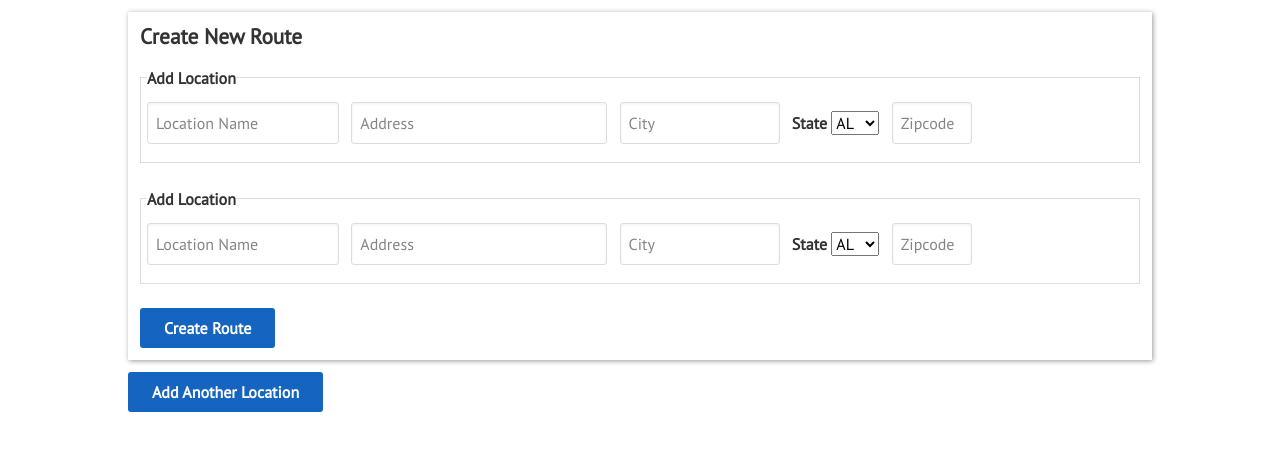
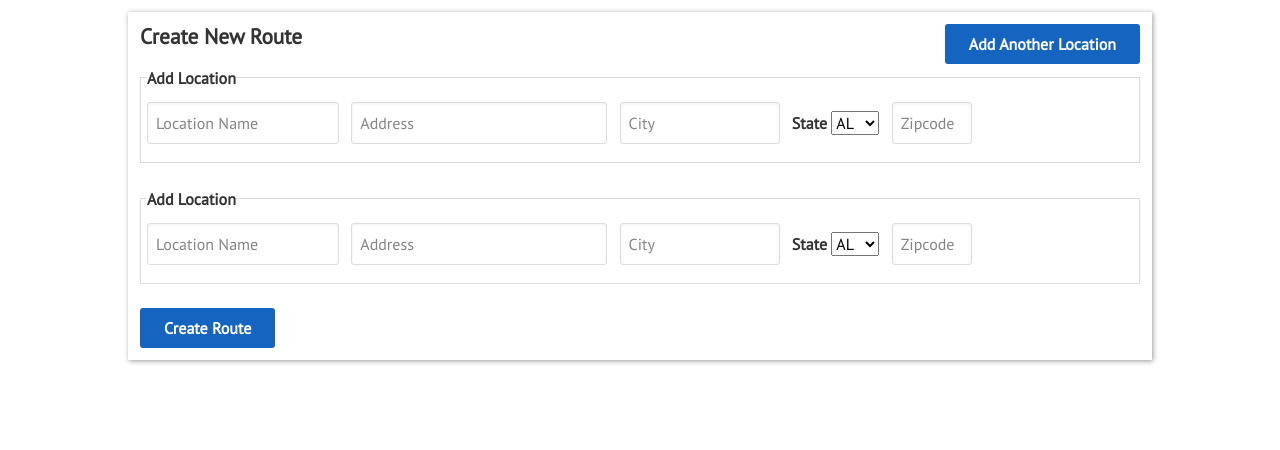
Before and after one commit to donaldsonjulia/Planscape, a website: page index.html in a window 1280 px wide. Drawn offline with nearby package versions, Linux system fonts and the light colour scheme; some packages are replaced by stand-ins of ours; no server answers; a script that the page names is missing.

Commit message:
updated styling position of add location button

```diff
--- a/src/styles/partials/_create-route.scss
+++ b/src/styles/partials/_create-route.scss
@@ -16,6 +16,7 @@ form {
 
   width: 100%;
   padding: $small-spacing;
+  position: relative;
   margin: $small-spacing 0;
   box-shadow: 1px 1px 5px $medium-gray;
 
@@ -63,5 +64,11 @@ form {
 
 }
 
+#addLocBtn {
+  position: absolute;
+  top: $small-spacing;
+  right: $small-spacing;
+}
+
 
 }
--- a/src/templates/create.html
+++ b/src/templates/create.html
@@ -4,8 +4,9 @@
     <div class="create-route-container">
         <form name="createRouteForm">
           <h3>Create New Route</h3>
-            <fieldset name="locationA" ng-repeat="index in create.fieldsets">
-                <legend for="locationA">Add Location</legend>
+          <button id="addLocBtn" ng-click="create.addFieldset()">Add Another Location</button>
+            <fieldset name="location" ng-repeat="index in create.fieldsets">
+                <legend for="location">Add Location</legend>
                 <label for="name">Name</label>
                 <input name="name" type="text" placeholder="Location Name">
                 <label for="address">Address</label>
@@ -21,6 +22,6 @@
             </fieldset>
             <button id="createRouteBtn" type="submit">Create Route</button>
         </form>
-        <button id="addLocBtn" ng-click="create.addFieldset()">Add Another Location</button>
+
     </div>
 </main>
```
Also changed, not shown: lib/styles/app.min.css.
